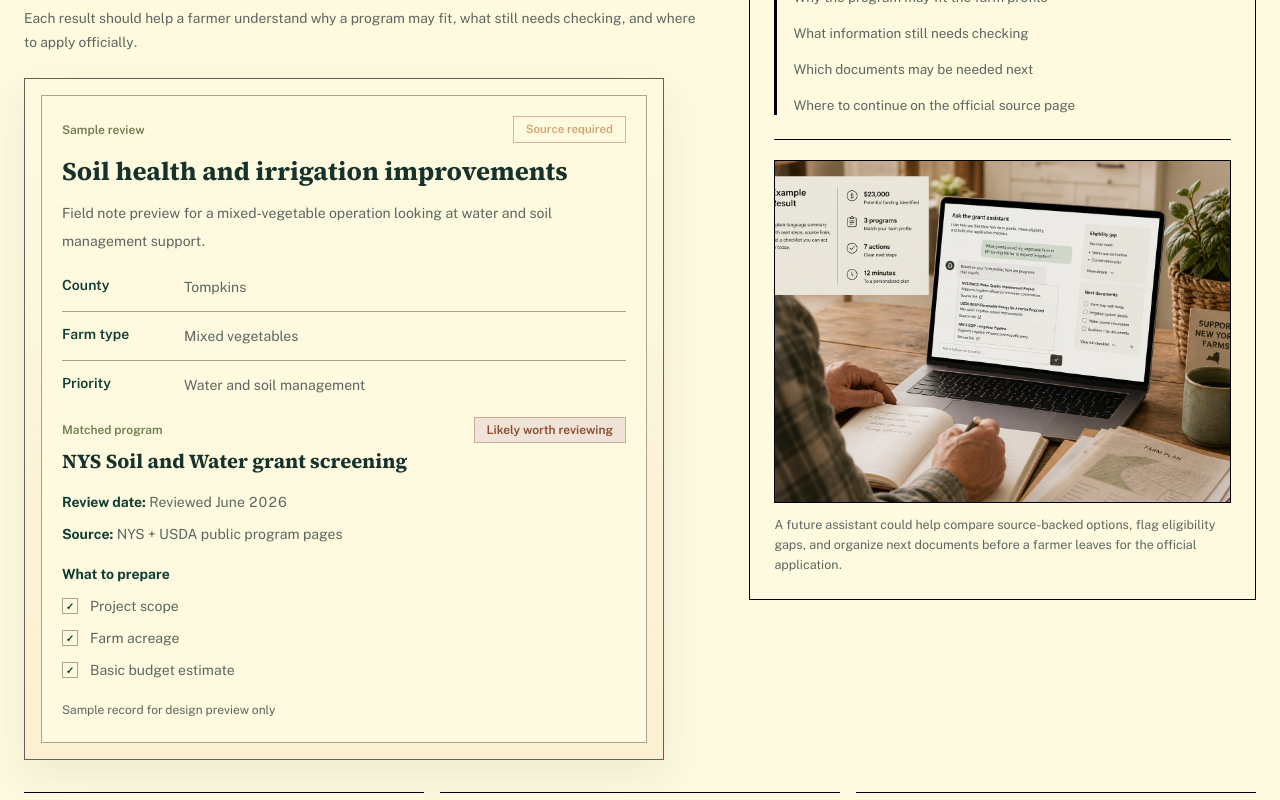
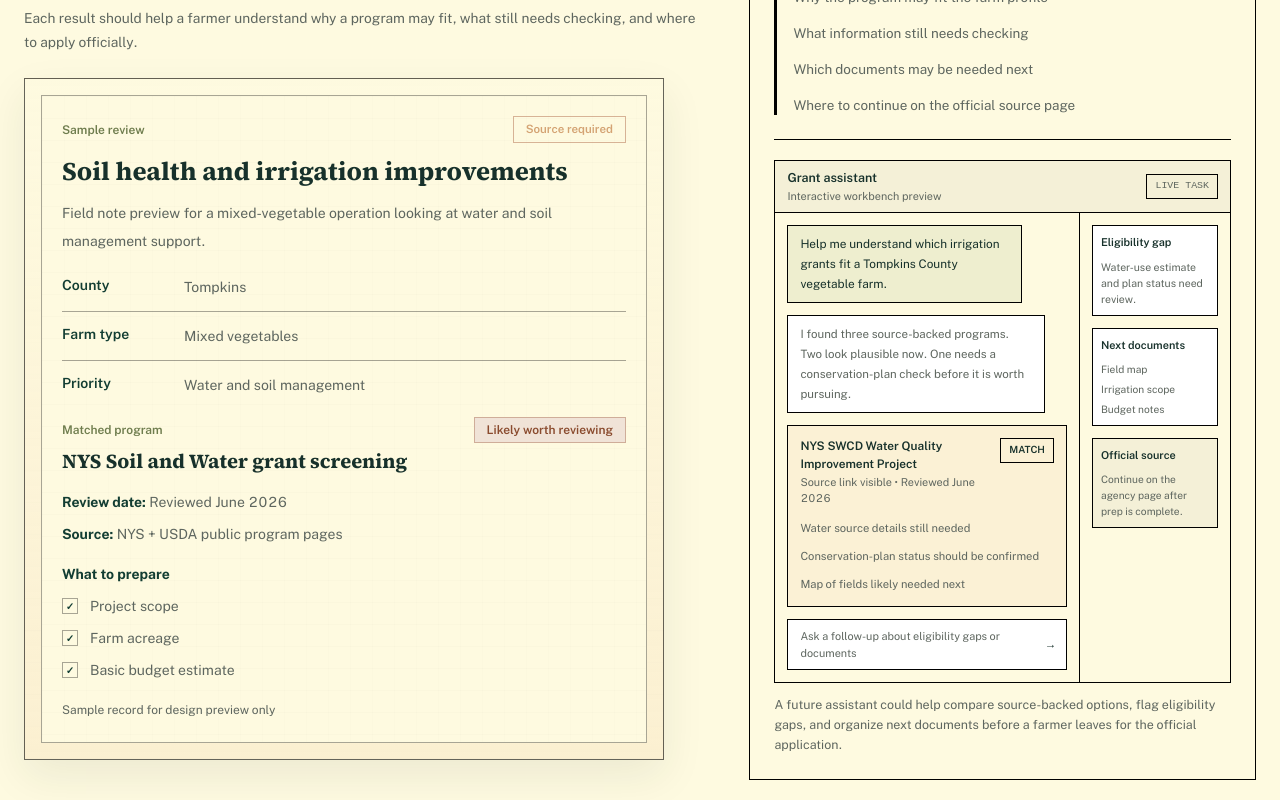
Before and after one commit to Andrewliyx/agrigrantny-next, a Next.js app: page / in a window 1280 px wide. Shown: the part 1540-2340 px from the top of the page. Built offline with nearby package versions, Linux system fonts and the light colour scheme.

Commit message:
Replace generated example art with UI mockup

```diff
--- a/src/app/page.tsx
+++ b/src/app/page.tsx
@@ -421,20 +421,12 @@ function Welcome({
                   <li>Where to continue on the official source page</li>
                 </ul>
               </div>
-              <figure className="mt-6 border-t border-black pt-5">
-                <div className="relative aspect-[4/3] overflow-hidden border border-black">
-                  <Image
-                    alt="Farmer interacting with an AI grant assistant on a laptop during application preparation"
-                    className="object-cover"
-                    fill
-                    sizes="(max-width: 1024px) 100vw, 420px"
-                    src="/ai-agent-demo.png"
-                  />
-                </div>
-                <figcaption className="mt-3 text-[0.78rem] leading-5 text-[var(--muted-ink)]">
+              <div className="mt-6 border-t border-black pt-5">
+                <AgentWorkbenchDemo />
+                <p className="mt-3 text-[0.78rem] leading-5 text-[var(--muted-ink)]">
                   A future assistant could help compare source-backed options, flag eligibility gaps, and organize next documents before a farmer leaves for the official application.
-                </figcaption>
-              </figure>
+                </p>
+              </div>
             </aside>
           </div>
           <div className="grid grid-cols-3 gap-4 max-md:grid-cols-1">
@@ -577,6 +569,74 @@ function TrustMini({ title, text }: { title: string; text: string }) {
       <strong className="block text-sm font-semibold text-[var(--ink)]">{title}</strong>
       <p className="mt-2 text-sm leading-7 text-[var(--muted-ink)]">{text}</p>
     </article>
+  );
+}
+
+function AgentWorkbenchDemo() {
+  return (
+    <div className="border border-black bg-[var(--paper-soft)]">
+      <div className="flex items-center justify-between border-b border-black bg-[rgba(0,0,0,0.04)] px-3 py-2">
+        <div>
+          <strong className="block text-[0.78rem] font-semibold text-[var(--ink)]">Grant assistant</strong>
+          <span className="block text-[0.68rem] text-[var(--muted-ink)]">Interactive workbench preview</span>
+        </div>
+        <span className="border border-black px-2 py-1 font-mono text-[0.62rem] text-[var(--muted-ink)]">
+          LIVE TASK
+        </span>
+      </div>
+
+      <div className="grid grid-cols-[minmax(0,1.2fr)_150px] max-sm:grid-cols-1">
+        <div className="border-r border-black p-3 max-sm:border-r-0 max-sm:border-b">
+          <div className="grid gap-3">
+            <div className="max-w-[84%] border border-black bg-[rgba(204,213,174,0.34)] px-3 py-2 text-[0.74rem] leading-5 text-[var(--ink)]">
+              Help me understand which irrigation grants fit a Tompkins County vegetable farm.
+            </div>
+            <div className="max-w-[92%] border border-black bg-white px-3 py-2 text-[0.72rem] leading-5 text-[var(--muted-ink)]">
+              I found three source-backed programs. Two look plausible now. One needs a conservation-plan check before it is worth pursuing.
+            </div>
+            <div className="border border-black bg-[rgba(250,237,205,0.58)] p-3">
+              <div className="flex items-start justify-between gap-3">
+                <div>
+                  <strong className="block text-[0.74rem] font-semibold text-[var(--ink)]">NYS SWCD Water Quality Improvement Project</strong>
+                  <span className="block text-[0.68rem] text-[var(--muted-ink)]">Source link visible • Reviewed June 2026</span>
+                </div>
+                <span className="border border-black px-2 py-1 text-[0.62rem] font-semibold text-[var(--ink)]">MATCH</span>
+              </div>
+              <ul className="mt-3 grid gap-2 text-[0.7rem] leading-5 text-[var(--muted-ink)]">
+                <li>Water source details still needed</li>
+                <li>Conservation-plan status should be confirmed</li>
+                <li>Map of fields likely needed next</li>
+              </ul>
+            </div>
+            <div className="flex items-center justify-between border border-black bg-white px-3 py-2">
+              <span className="text-[0.68rem] text-[var(--muted-ink)]">Ask a follow-up about eligibility gaps or documents</span>
+              <span className="font-mono text-[0.72rem] text-[var(--ink)]">→</span>
+            </div>
+          </div>
+        </div>
+
+        <div className="p-3">
+          <div className="grid gap-3">
+            <div className="border border-black bg-white p-2">
+              <strong className="block text-[0.68rem] font-semibold text-[var(--ink)]">Eligibility gap</strong>
+              <p className="mt-2 text-[0.66rem] leading-4 text-[var(--muted-ink)]">Water-use estimate and plan status need review.</p>
+            </div>
+            <div className="border border-black bg-white p-2">
+              <strong className="block text-[0.68rem] font-semibold text-[var(--ink)]">Next documents</strong>
+              <ul className="mt-2 grid gap-1 text-[0.64rem] leading-4 text-[var(--muted-ink)]">
+                <li>Field map</li>
+                <li>Irrigation scope</li>
+                <li>Budget notes</li>
+              </ul>
+            </div>
+            <div className="border border-black bg-[rgba(0,0,0,0.04)] p-2">
+              <strong className="block text-[0.68rem] font-semibold text-[var(--ink)]">Official source</strong>
+              <p className="mt-2 text-[0.64rem] leading-4 text-[var(--muted-ink)]">Continue on the agency page after prep is complete.</p>
+            </div>
+          </div>
+        </div>
+      </div>
+    </div>
   );
 }
 
```
Also changed, not shown: public/ai-agent-demo.png (deleted).
